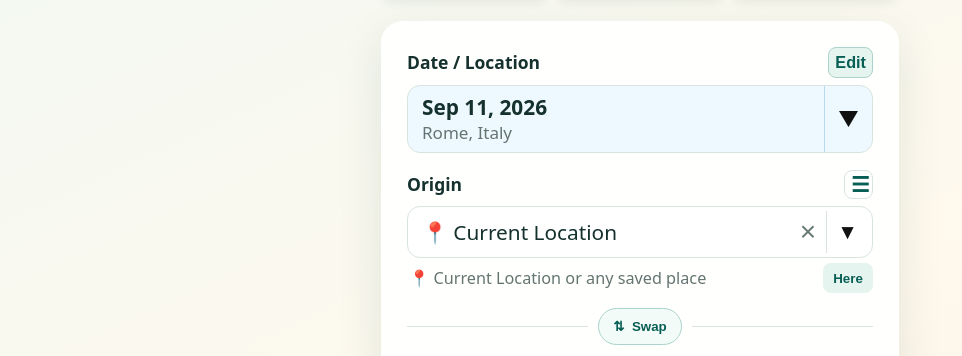
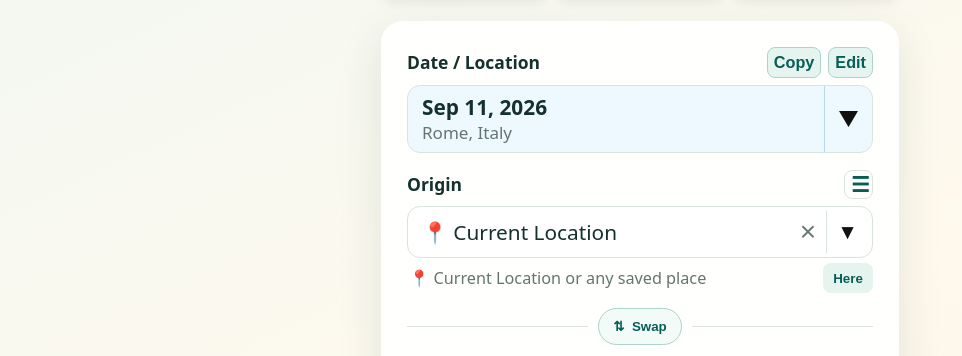
Before and after one commit to Aubon007/mediterranean-trip-navigator, a plain HTML site: page index.html in a window 1280 px wide. Shown: the part 444-800 px from the top of the page, without its empty margins (0-962 px from the left). Drawn offline with Linux system fonts and the light colour scheme.

Commit message:
Update index.html

```diff
--- a/index.html
+++ b/index.html
@@ -24,6 +24,7 @@
     .list-toggle[aria-pressed="true"] { background:var(--sea); color:#fff; border-color:var(--sea); }
     .date-label-row { display:flex; align-items:center; justify-content:space-between; gap:12px; margin:0 0 7px; }
     .date-label-row label { margin:0; }
+    .master-actions { display:flex; gap:7px; }
     .edit-master { min-width:42px; min-height:31px; border:1px solid #acd3cc; border-radius:8px; background:#e5f4ef; color:var(--sea); font-size:.78rem; font-weight:850; cursor:pointer; }
     .edit-master:hover,.edit-master:focus { background:#d5eee7; outline:none; box-shadow:0 0 0 3px rgba(7,94,84,.11); }
     select,input { width:100%; min-height:52px; border:1.5px solid var(--line); background:#fff; border-radius:13px; color:var(--ink); padding:0 14px; font:inherit; outline:none; }
@@ -100,7 +101,7 @@
     <button class="trip-tile" type="button" data-day="7"><span class="trip-icon">🌋</span><span class="trip-name">Naples</span></button>
   </nav>
   <section class="panel" aria-label="Route planner">
-    <div class="control" id="dateControl"><div class="date-label-row"><label id="dayLabel">Date / Location</label><button class="edit-master" id="editMaster" type="button" aria-label="Edit master location list">Edit</button></div><div class="date-shell"><button class="date-trigger" id="day" type="button" aria-labelledby="dayLabel dayDate dayLocation" aria-haspopup="listbox" aria-expanded="false"><span class="date-value"><strong id="dayDate"></strong><span id="dayLocation"></span></span><span class="date-arrow" aria-hidden="true">▼</span></button><div class="suggestions" id="dayList" role="listbox" aria-label="Date and location choices" hidden></div></div></div>
+    <div class="control" id="dateControl"><div class="date-label-row"><label id="dayLabel">Date / Location</label><div class="master-actions"><button class="edit-master" id="copyMaster" type="button" aria-label="Copy master location list">Copy</button><button class="edit-master" id="editMaster" type="button" aria-label="Edit master location list">Edit</button></div></div><div class="date-shell"><button class="date-trigger" id="day" type="button" aria-labelledby="dayLabel dayDate dayLocation" aria-haspopup="listbox" aria-expanded="false"><span class="date-value"><strong id="dayDate"></strong><span id="dayLocation"></span></span><span class="date-arrow" aria-hidden="true">▼</span></button><div class="suggestions" id="dayList" role="listbox" aria-label="Date and location choices" hidden></div></div></div>
     <div class="control" id="originControl"><div class="label-row"><label for="origin">Origin</label><button class="list-toggle" id="originAll" type="button" aria-label="Show all origin locations" aria-pressed="false">☰</button></div><div class="combo-shell"><input id="origin" type="text" role="combobox" autocomplete="off" aria-autocomplete="list" aria-expanded="false" placeholder="Search all saved locations" /><button class="combo-clear" id="originClear" type="button" aria-label="Clear origin">×</button><button class="combo-arrow" id="originArrow" type="button" aria-label="Open origin locations">▼</button><div class="suggestions" id="originList" role="listbox" hidden></div></div><div class="hint-row"><p class="hint">📍 Current Location or any saved place</p><button class="here" id="here" type="button">Here</button></div></div>
     <div class="route-divider"><button class="swap" id="swap" type="button" aria-label="Swap origin and destination">⇅&nbsp; Swap</button></div>
     <div class="control"><div class="label-row"><label for="destination">Destination</label><button class="list-toggle" id="destinationAll" type="button" aria-label="Show all destination locations" aria-pressed="false">☰</button></div><div class="combo-shell"><input id="destination" type="text" role="combobox" autocomplete="off" aria-autocomplete="list" aria-expanded="false" placeholder="Search places for this date" /><button class="combo-clear" id="destinationClear" type="button" aria-label="Clear destination">×</button><button class="combo-arrow" id="destinationArrow" type="button" aria-label="Open destination locations">▼</button><div class="suggestions" id="destinationList" role="listbox" hidden></div></div><p class="hint" id="destinationHint">Places for selected date</p></div>
@@ -181,6 +182,7 @@ document.querySelector('#here').onclick=()=>{chooseOrigin({current:true,name:'
 const masterModal=document.querySelector('#masterModal'), masterText=document.querySelector('#masterText');
 function closeMasterEditor(){masterModal.hidden=true}
 function openMasterEditor(){masterText.value='group | city | name | note | Google Maps search text\n'+serializeMasterLocations();masterModal.hidden=false;setTimeout(()=>masterText.focus(),0)}
+document.querySelector('#copyMaster').onclick=()=>{const pin=prompt('Enter 4 digit PIN');if(pin===null)return;if(pin==='2026'){copyText('group | city | name | note | Google Maps search text\n'+serializeMasterLocations());status.textContent='Master location list copied.'}else status.textContent='Incorrect PIN.'};
 document.querySelector('#editMaster').onclick=()=>{const pin=prompt('Enter 4 digit PIN');if(pin===null)return;if(pin==='2026')openMasterEditor();else status.textContent='Incorrect PIN.'};
 document.querySelector('#masterSave').onclick=()=>{try{const rows=parseMasterLocations(masterText.value);replaceMasterLocations(rows);localStorage.setItem(masterStorageKey,JSON.stringify(rows));chosenOrigin=null;origin.value='';chosenDestination=null;destination.value='';document.querySelector('#placeCard').hidden=true;document.querySelectorAll('.suggestions').forEach(x=>x.hidden=true);closeMasterEditor();status.textContent='Master location list saved.'}catch(e){status.textContent=e.message;masterText.focus()}};
 document.querySelector('#masterCancel').onclick=closeMasterEditor;
```
